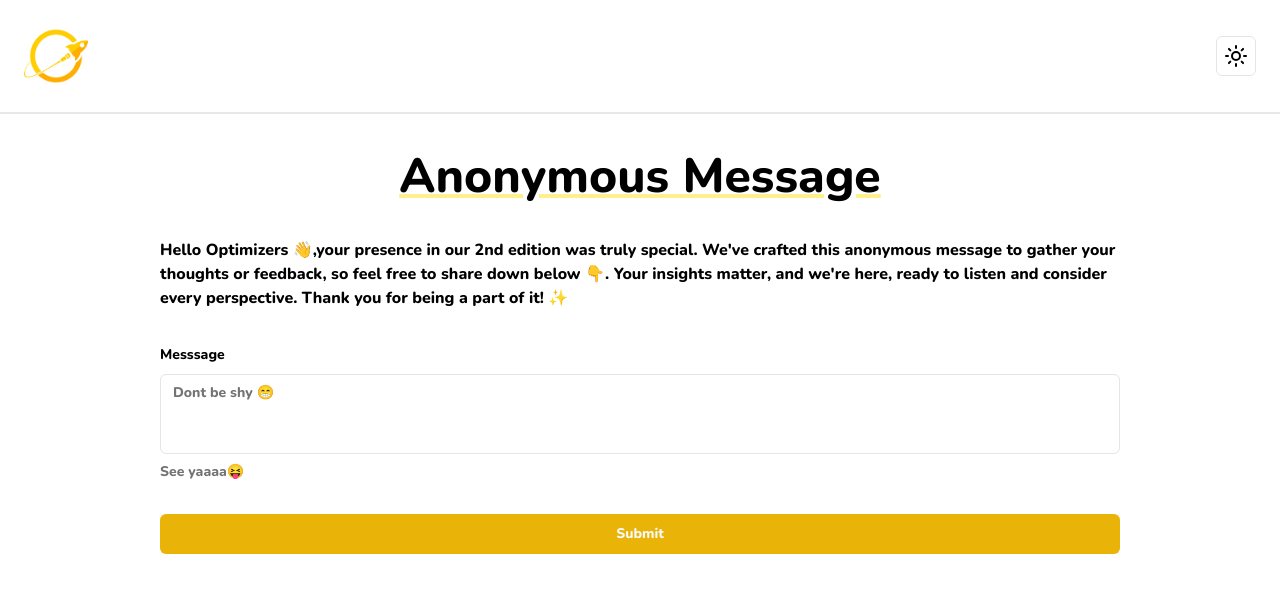
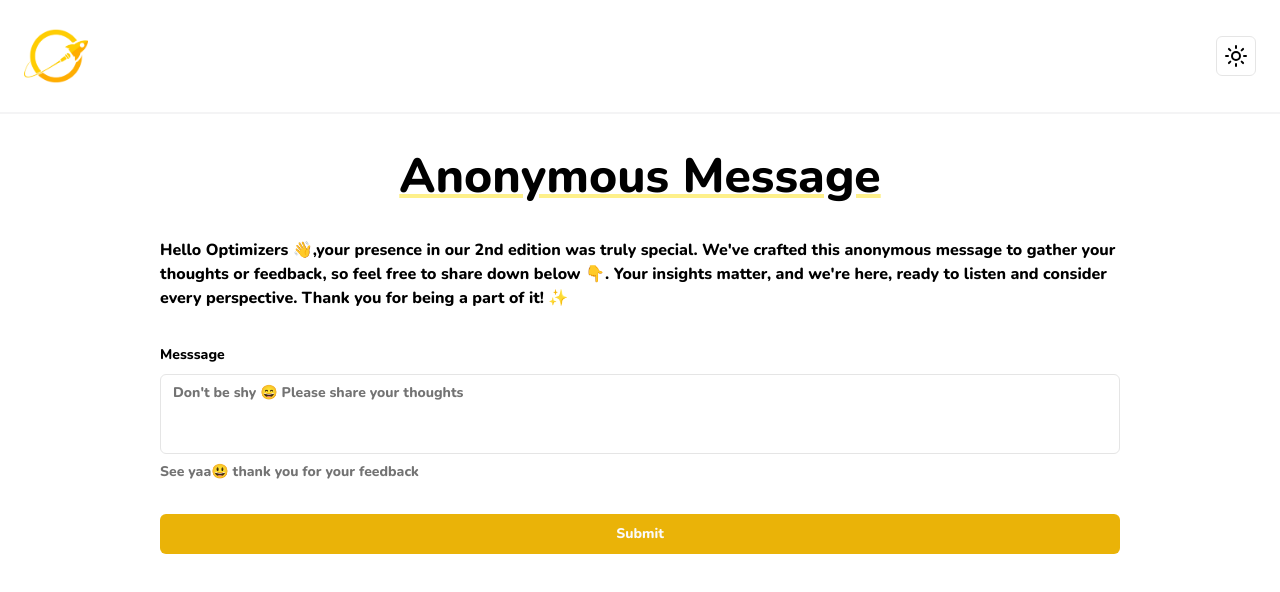
Before and after one commit to ramiguessab/optimize, a Next.js app: page /messages in a window 1280 px wide. Shown: the top 592 px of the page. Built offline with nearby package versions, Linux system fonts and the light colour scheme.

Commit message:
fixed messages

```diff
--- a/components/messages/form.tsx
+++ b/components/messages/form.tsx
@@ -47,12 +47,14 @@ export default function MessagesForm() {
                                 <FormControl>
                                     <Textarea
                                         {...field}
-                                        placeholder="Dont be shy 😁"
+                                        placeholder="Don't be shy 😄 Please share your thoughts"
                                         className="resize-none"
                                     />
                                 </FormControl>
 
-                                <FormDescription>See yaaaa😝</FormDescription>
+                                <FormDescription>
+                                    See yaa😃 thank you for your feedback
+                                </FormDescription>
                                 <FormMessage />
                             </FormItem>
                         )}
--- a/components/navbar.tsx
+++ b/components/navbar.tsx
@@ -6,7 +6,7 @@ import moment from "moment";
 
 export default async function NavigationBar() {
     return (
-        <div className="border-b-2 dark:border-b-zinc-900 sborder-b-zinc-100 flex flex-row justify-between items-center p-6 backdrop-blur-sm backdrop-grayscale dark:backdrop-brightness-50 sticky top-0">
+        <div className="border-b-2 dark:border-b-zinc-900 border-b-zinc-100 flex flex-row justify-between items-center p-6 backdrop-blur-sm backdrop-grayscale dark:backdrop-brightness-50 sticky top-0">
             <Link href={"/"}>
                 <Image
                     src={"/optimize_logo.png"}
--- a/lib/message.ts
+++ b/lib/message.ts
@@ -1,9 +1,7 @@
 import * as z from "zod";
+
 export const messageSchema = z.object({
-    message: z
-        .string()
-        .nonempty("Required")
-        .min(50, "Please give us more words."),
+    message: z.string().nonempty("Required"),
 });
 
 export type MessageFormSchema = z.infer<typeof messageSchema>;
```
